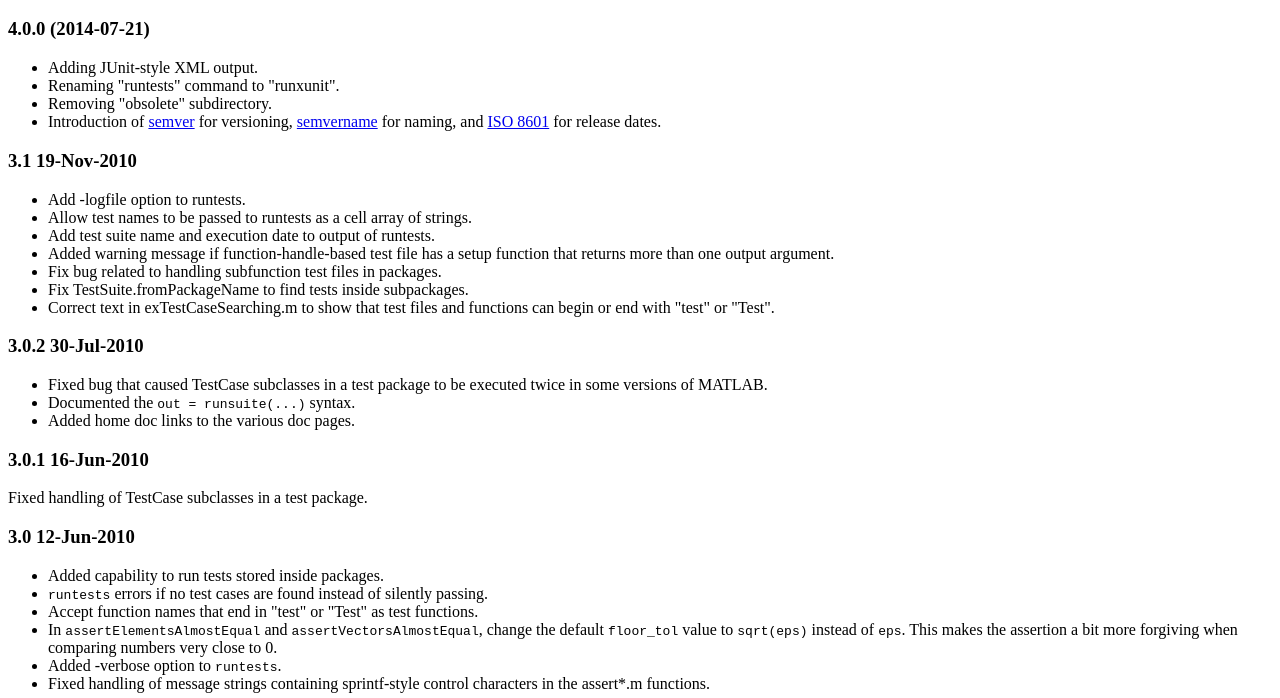
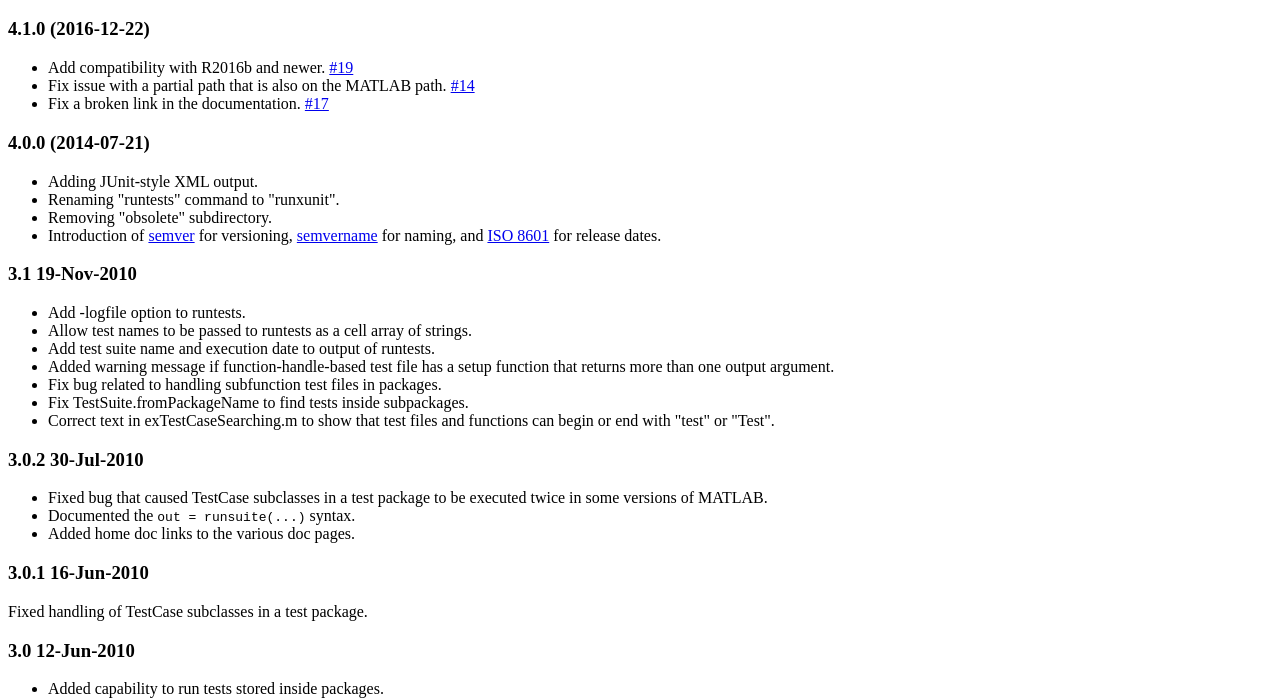
Before and after one commit to psexton/matlab-xunit, a plain HTML site: page doc/release-history.html in a window 1280 px wide. Shown: the part 48-746 px from the top of the page. Drawn offline with Linux system fonts and the light colour scheme.

Commit message:
docs(changelog): add entry for 4.1.0

```diff
--- a/doc/release-history.html
+++ b/doc/release-history.html
@@ -6,7 +6,14 @@
     <body>
         <h1>Matlab-xunit Release History</h1>
 
-	<h3>4.0.0 (2014-07-21)</h3>
+    <h3>4.1.0 (2016-12-22)</h3>
+    <ul>
+        <li> Add compatibility with R2016b and newer. <a href="https://github.com/psexton/matlab-xunit/issues/19">#19</a></li>
+        <li> Fix issue with a partial path that is also on the MATLAB path. <a href="https://github.com/psexton/matlab-xunit/issues/14">#14</a></li>
+        <li> Fix a broken link in the documentation. <a href="https://github.com/psexton/matlab-xunit/issues/17">#17</a></li>
+    </ul>
+
+    <h3>4.0.0 (2014-07-21)</h3>
 	<ul>
 		<li> Adding JUnit-style XML output.</li>
 		<li> Renaming "runtests" command to "runxunit".</li>
```
